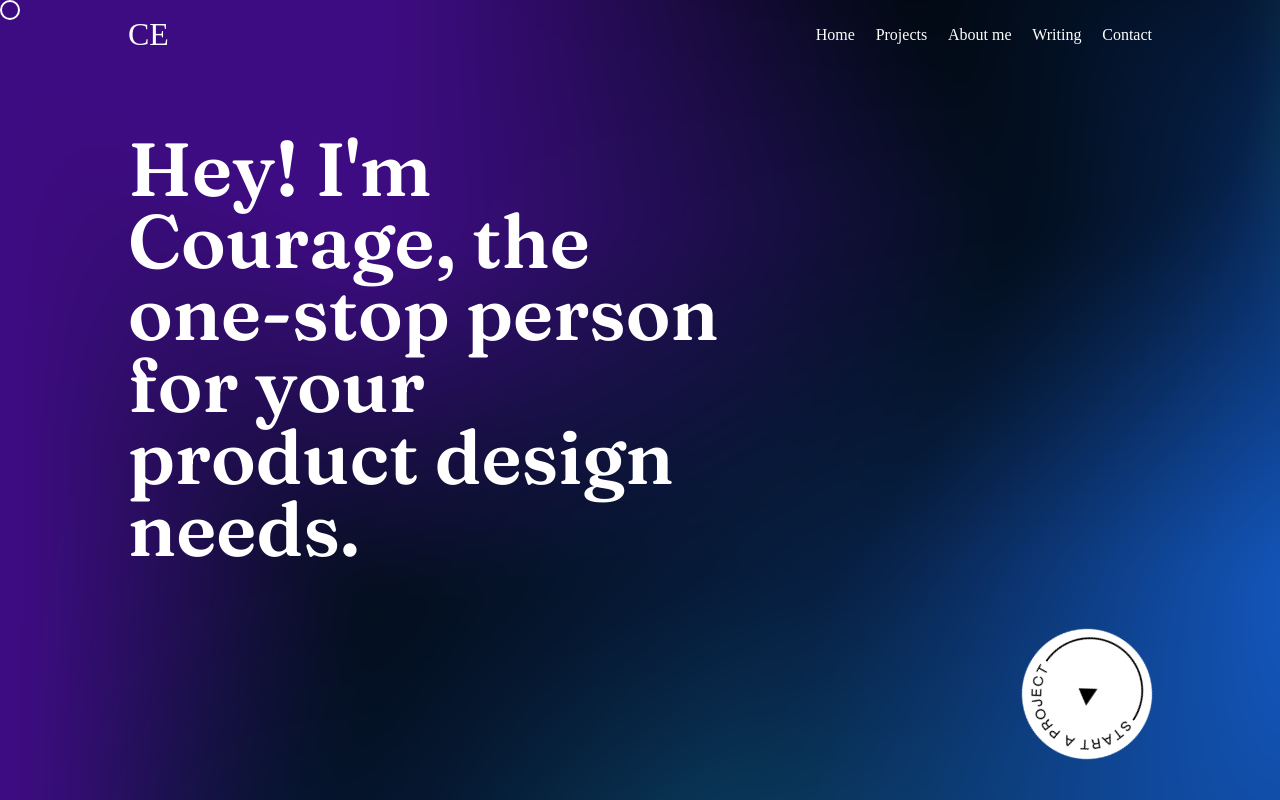
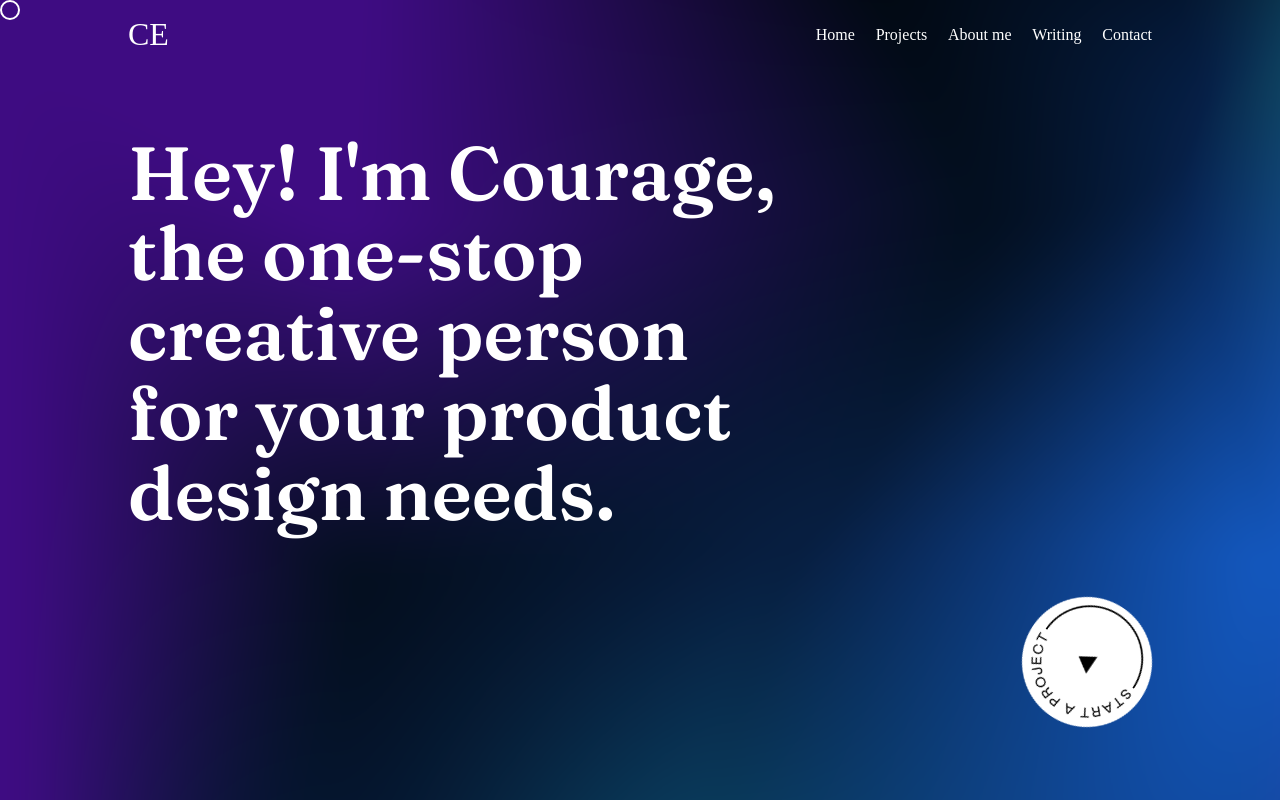
Before and after one commit to Ezekwu/courage-portfolio, a React (Create React App) app: page / in a window 1280 px wide. Shown: the top 800 px of the page. Built offline with nearby package versions, Linux system fonts and the light colour scheme; a web font is replaced by a local one.

Commit message:
increaswidth of home text

```diff
--- a/src/components/styles/HeaderStyle.js
+++ b/src/components/styles/HeaderStyle.js
@@ -10,11 +10,11 @@ color: #fff;
 .homepage-h1{
     margin-top: 4rem;
     margin-bottom: 1rem;
-    width: 58%;
+    width: 67%;
     font-size: 4.7rem;
     font-weight: bold;
     font-family: 'Fraunces', serif;
-    line-height: 4.5rem;
+    line-height: 5rem;
 
     margin-bottom: 4rem;
 }
--- a/src/pages/Homepage.jsx
+++ b/src/pages/Homepage.jsx
@@ -10,7 +10,7 @@ import { variants } from "../components/variants/variants"
 
 const Homepage = () => {
     const headerMessage ={
-        content: "Hey! I'm Courage, the one-stop person for your product design needs."
+        content: "Hey! I'm Courage, the one-stop creative person for your product design needs."
     }
 
     let articlesFiltred = []
```
